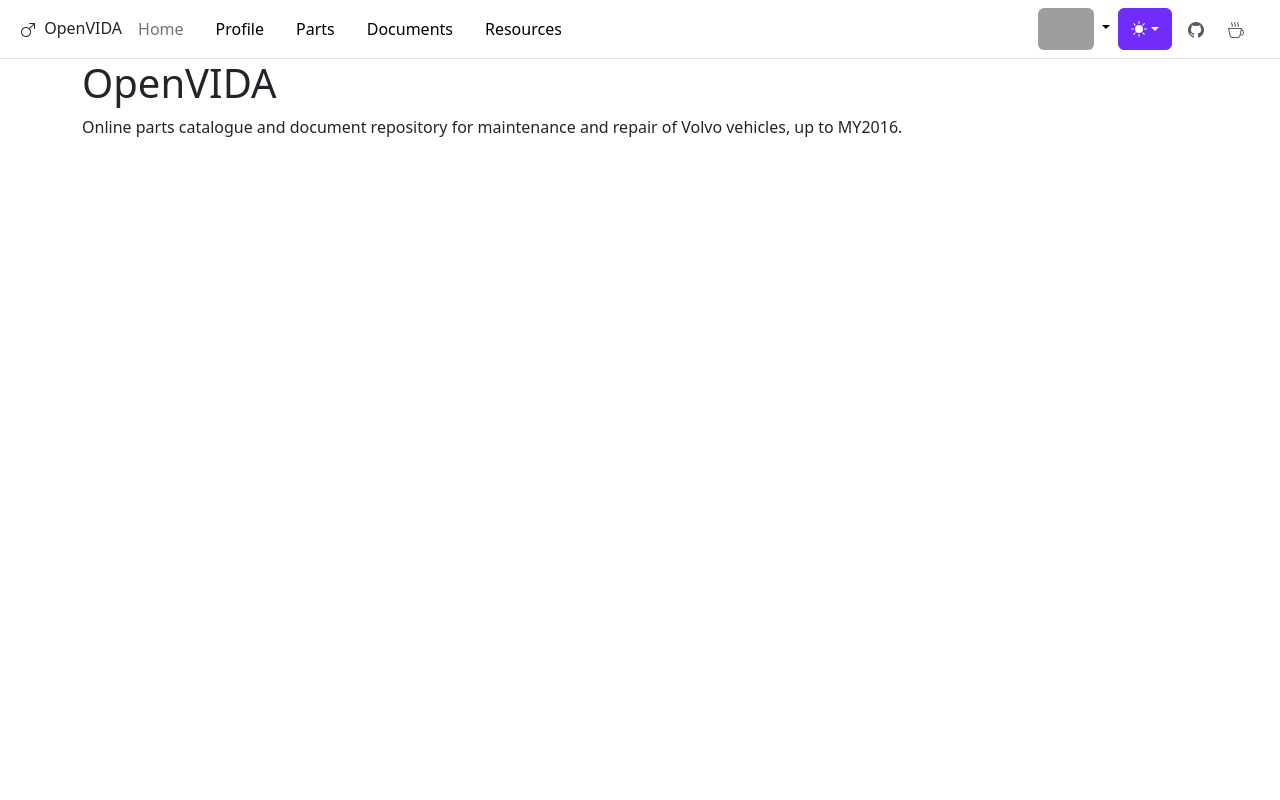
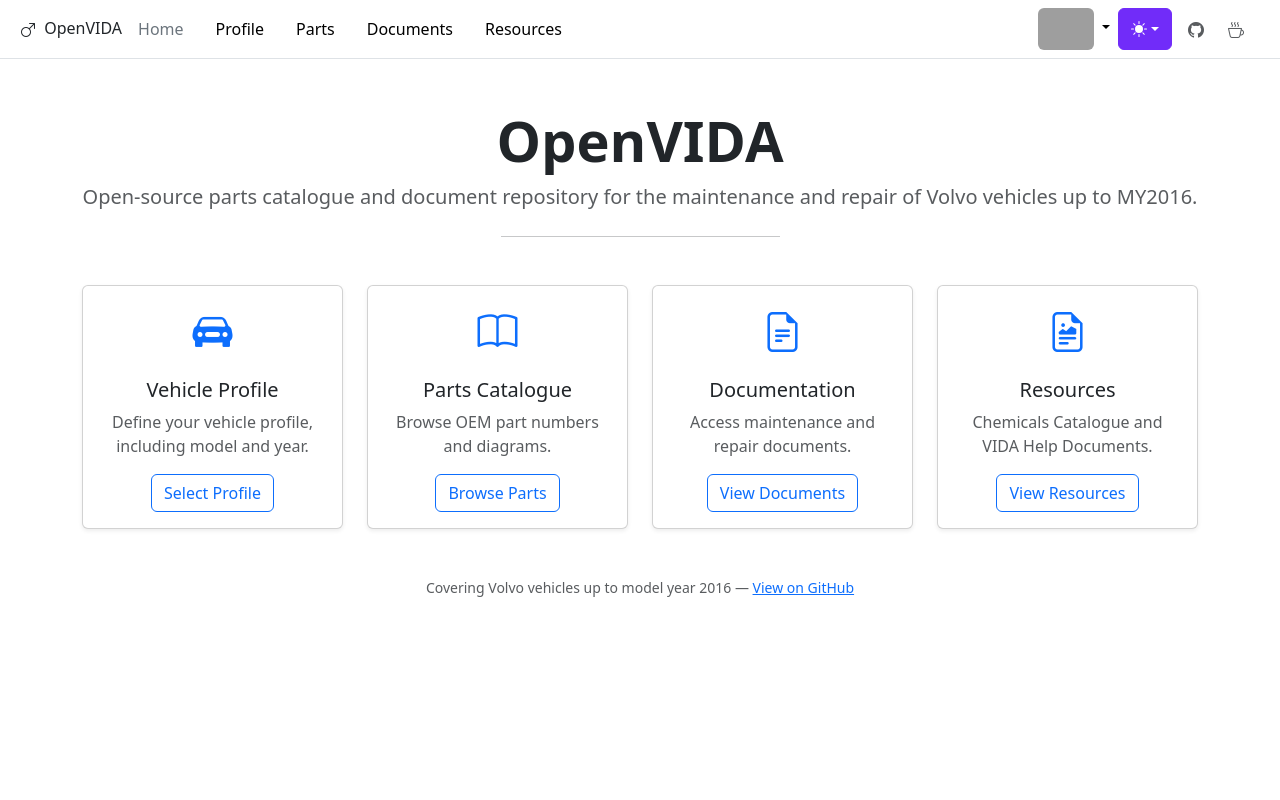
Before and after one commit to kForth/OpenVIDA, a Flask app: page / in a window 1280 px wide. Run offline with Flask 3, Linux system fonts and the light colour scheme; parts of the project's set-up code (start-up, migrations or seed data) failed here and were passed over; some libraries are stand-ins or nearby versions; grey boxes are pictures that could not be loaded.

Commit message:
Update home.html

```diff
--- a/openvida/templates/public/home.html
+++ b/openvida/templates/public/home.html
@@ -1,12 +1,61 @@
 {% extends "layout.html" %} {% block content %}
-<div class="container">
-    <h1>OpenVIDA</h1>
-    <p>
-        Online parts catalogue and document repository for maintenance and
-        repair of Volvo vehicles, up to MY2016.
-    </p>
+<div class="container py-5">
+    <div class="text-center mb-5">
+        <h1 class="display-4 fw-bold">OpenVIDA</h1>
+        <p class="lead text-muted">
+            Open-source parts catalogue and document repository for the maintenance and repair of Volvo vehicles up to MY2016.
+        </p>
+        <hr class="my-4 w-25 mx-auto">
+    </div>
+
+    <div class="row g-4 justify-content-center mb-5">
+        <div class="col-12 col-md-6 col-lg-3">
+            <div class="card h-100 shadow-sm">
+                <div class="card-body text-center">
+                    <i class="bi bi-car-front-fill fs-1 text-primary mb-3 d-block"></i>
+                    <h5 class="card-title">Vehicle Profile</h5>
+                    <p class="card-text text-muted">Define your vehicle profile, including model and year.</p>
+                    <a href="/profile" class="btn btn-outline-primary">Select Profile</a>
+                </div>
+            </div>
+        </div>
+        <div class="col-12 col-md-6 col-lg-3">
+            <div class="card h-100 shadow-sm">
+                <div class="card-body text-center">
+                    <i class="bi bi-book fs-1 text-primary mb-3 d-block"></i>
+                    <h5 class="card-title">Parts Catalogue</h5>
+                    <p class="card-text text-muted">Browse OEM part numbers and diagrams.</p>
+                    <a href="/parts" class="btn btn-outline-primary">Browse Parts</a>
+                </div>
+            </div>
+        </div>
+        <div class="col-12 col-md-6 col-lg-3">
+            <div class="card h-100 shadow-sm">
+                <div class="card-body text-center">
+                    <i class="bi bi-file-earmark-text fs-1 text-primary mb-3 d-block"></i>
+                    <h5 class="card-title">Documentation</h5>
+                    <p class="card-text text-muted">Access maintenance and repair documents.</p>
+                    <a href="/documents" class="btn btn-outline-primary">View Documents</a>
+                </div>
+            </div>
+        </div>
+        <div class="col-12 col-md-6 col-lg-3">
+            <div class="card h-100 shadow-sm">
+                <div class="card-body text-center">
+                    <i class="bi bi-file-earmark-richtext fs-1 text-primary mb-3 d-block"></i>
+                    <h5 class="card-title">Resources</h5>
+                    <p class="card-text text-muted">Chemicals Catalogue and VIDA Help Documents.</p>
+                    <a href="/resources" class="btn btn-outline-primary">View Resources</a>
+                </div>
+            </div>
+        </div>
+    </div>
+
+    <div class="text-center text-muted small">
+        <p>Covering Volvo vehicles up to model year 2016 &mdash; <a href="https://github.com/kForth/OpenVIDA" target="_blank">View on GitHub</a></p>
+    </div>
 </div>
-{% endblock %}{% block js%}
+{% endblock %}{% block js %}
 <script
     type="text/javascript"
     src="{{ url_for('static', filename='js/home.js') }}"
```
